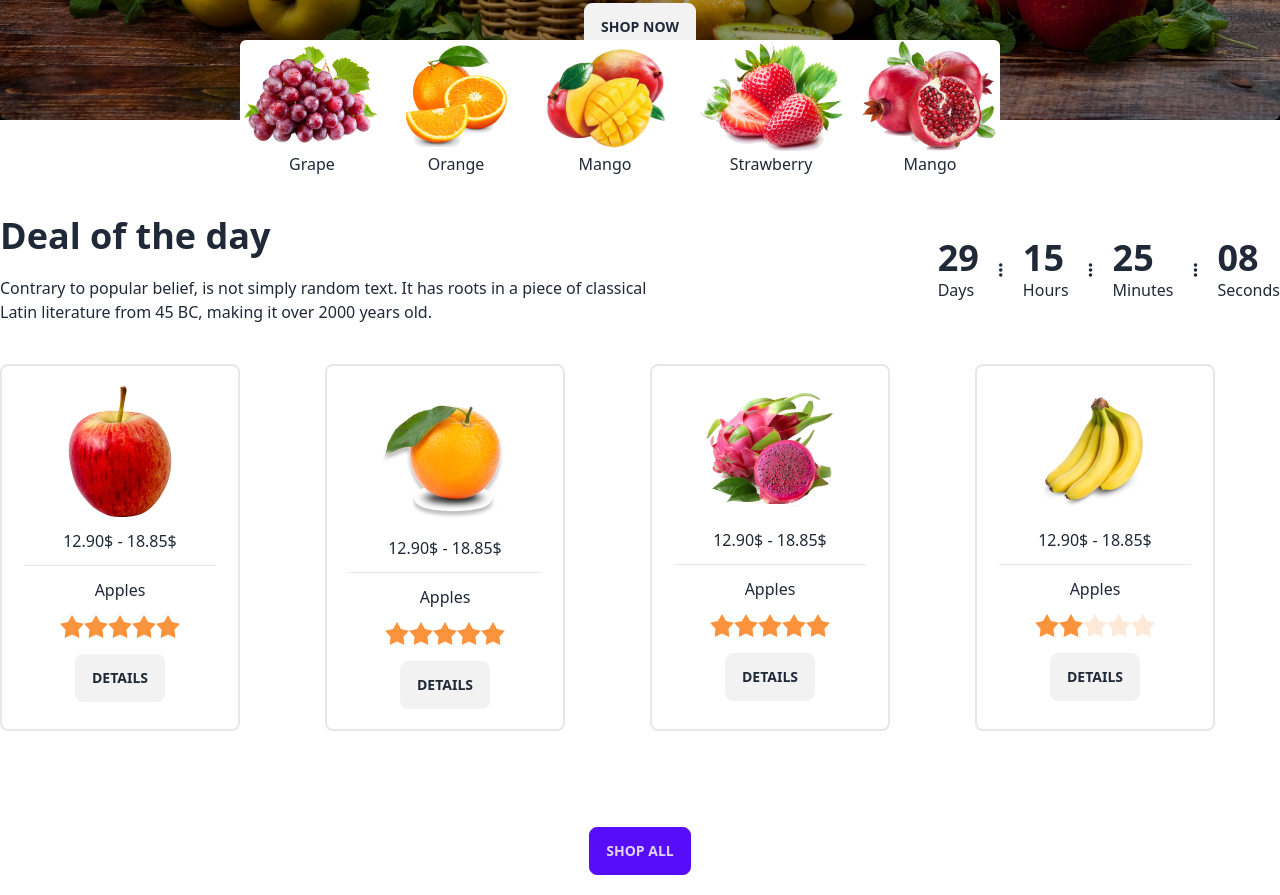
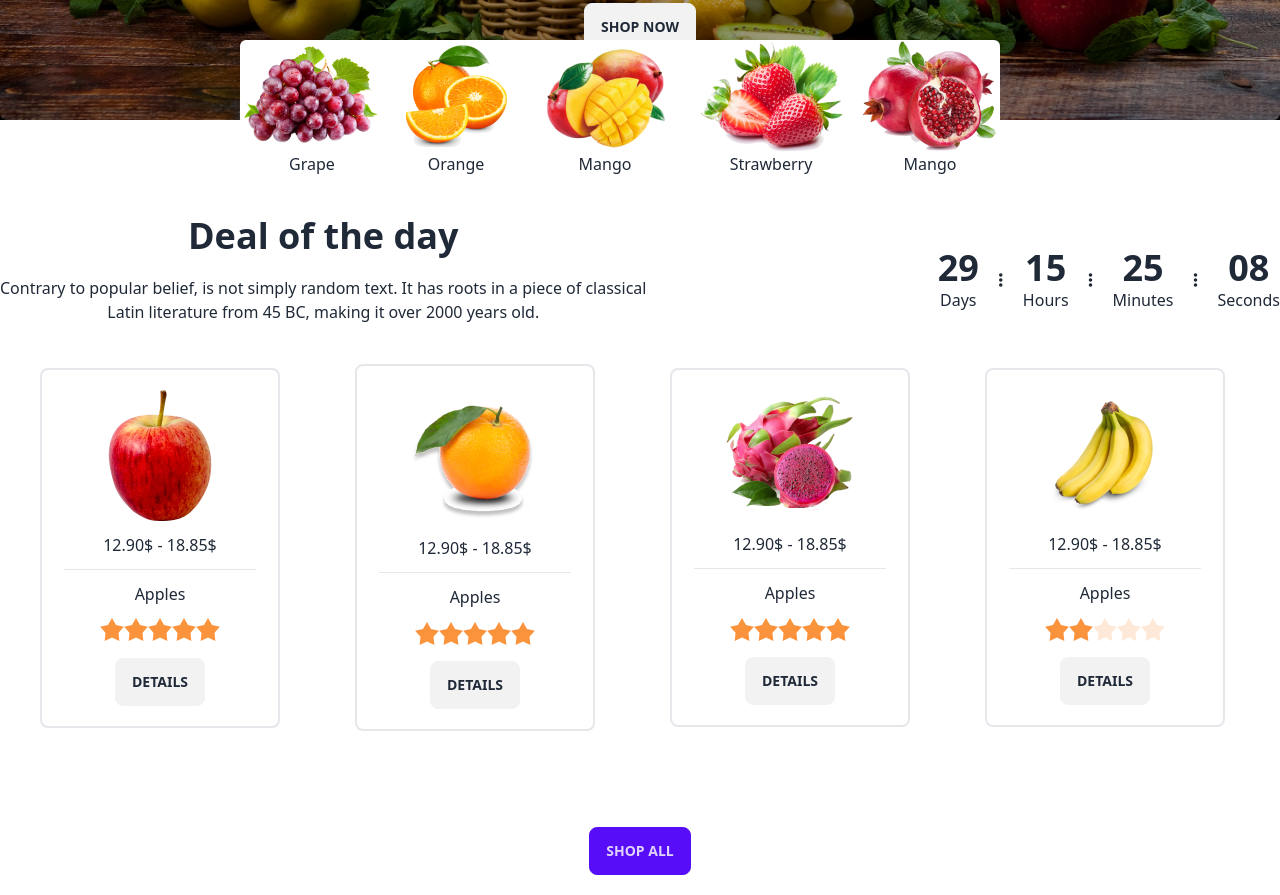
Before and after one commit to miftarek/Fruit-Brust-Website, a plain HTML site: page index.html in a window 1280 px wide. Shown: the part 585-1480 px from the top of the page. Drawn offline with nearby package versions, Linux system fonts and the light colour scheme; grey boxes are pictures that could not be loaded.

Commit message:
fixing some issues

```diff
--- a/index.html
+++ b/index.html
@@ -110,7 +110,7 @@
     </header>
     <main class="container mx-auto my-24">
         <!-- Deal of the Day Section Starting -->
-        <div class="sm:flex-none lg:flex gap-10 justify-between items-center">
+        <div class="sm:flex-none lg:flex gap-10 justify-between items-center md:text-center">
             <div class="">
                 <h2 class="text-4xl font-bold mb-5">
                     Deal of the day
@@ -120,7 +120,7 @@
                     <br>Latin literature from 45 BC, making it over 2000 years old.
                 </p>
             </div>
-            <div class="flex gap-5 items-center">
+            <div class="flex gap-5 items-center md:justify-center md:mt-5">
                 <div class="">
                     <h2 class="text-4xl font-extrabold">29</h2>
                     <p>Days</p>
@@ -143,7 +143,7 @@
             </div>
         </div>
         <!-- Deal of the day Card -->
-        <div class="grid sm:grid-cols-1 md:grid-cols-2 lg:grid-cols-4 text-center gap-5 mt-10">
+        <div class="grid sm:grid-cols-1 md:grid-cols-2 lg:grid-cols-4 text-center gap-5 mt-10 md:ml-10 md:items-center">
             <div class="border-2 py-5 w-60 rounded-lg">
                 <img class="block mx-auto" src="./images/fruit6.png" alt="">
                 <h3 class="my-3">12.90$ - 18.85$</h3>
@@ -349,9 +349,7 @@
         <div class="grid lg:grid-cols-3 sm:grid-cols-1 gap-3 items-center">
             <div>
                 <div class="flex items-center gap-4">
-                    <div class="order-1">
                         <i class="fa-solid fa-people-group"></i>
-                    </div>
                     <div>
                         <h3 class="text-2xl font-extrabold order-2">Dedicated Team</h3>
                         <hr class="w-32">
```
